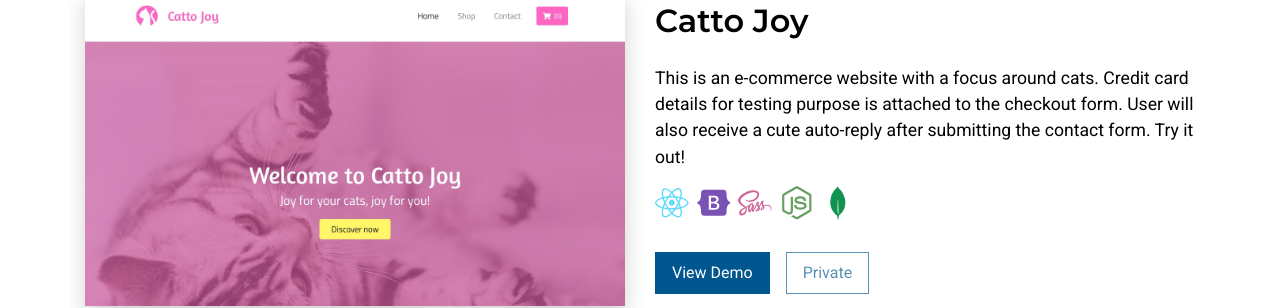
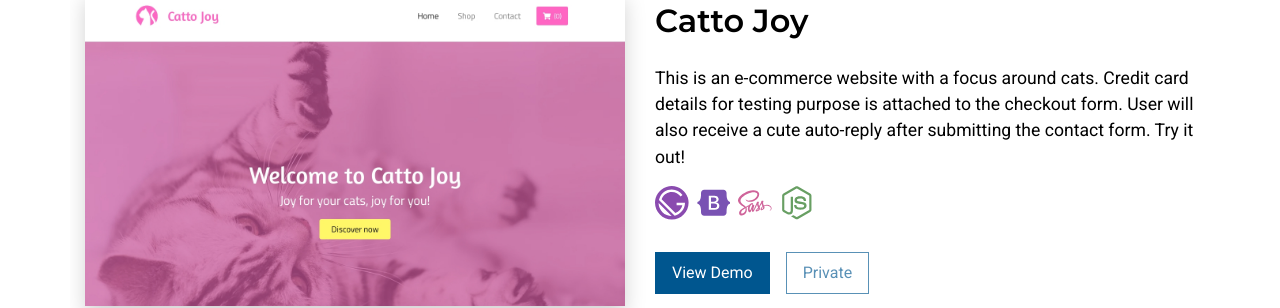
Before and after one commit to yewyewXD/portfolio-v2, a React (Create React App) app: page / in a window 1280 px wide. Shown: the part 1052-1360 px from the top of the page. Built offline with nearby package versions, Linux system fonts and the light colour scheme.

Commit message:
add gatsby, remove mongodb

```diff
--- a/src/components/section/Project.jsx
+++ b/src/components/section/Project.jsx
@@ -10,6 +10,7 @@ import {
   FaHtml5,
   FaNodeJs,
 } from "react-icons/fa";
+import {SiGatsby} from 'react-icons/si'
 import { SiMongodb, SiJavascript } from "react-icons/si";
 
 export default function Project() {
@@ -39,11 +40,10 @@ export default function Project() {
                 to the checkout form. User will also receive a cute auto-reply after submitting the contact form. Try it out!
               </p>
               <div className="skill-used all-center">
-                <FaReact className="skill-icon mr-2 react" />
+                <SiGatsby className="skill-icon mr-2 gatsby" />
                 <FaBootstrap className="skill-icon mr-2 bootstrap" />
                 <FaSass className="skill-icon mr-2 sass" />
                 <FaNodeJs className="skill-icon mr-2 node" />
-                <SiMongodb className="skill-icon mr-2 mongodb" />
               </div>
               <div className="buttons mt-4 all-center">
                 <a
--- a/src/styles/pages/_Landing.scss
+++ b/src/styles/pages/_Landing.scss
@@ -81,6 +81,9 @@
 
   .skill-icon {
     font-size: 2.1rem;
+    &.gatsby {
+      color: #8a4baf;
+    }
     &.react {
       color: #61dafb;
     }
@@ -92,9 +95,6 @@
     }
     &.node {
       color: #689f63;
-    }
-    &.mongodb {
-      color: #12924f;
     }
     &.html {
       color: #e44d26;
```
